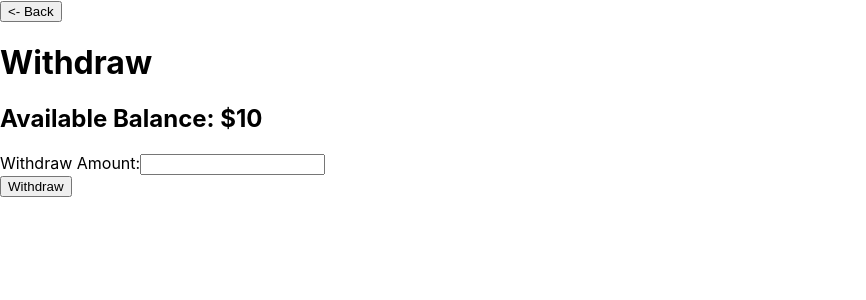
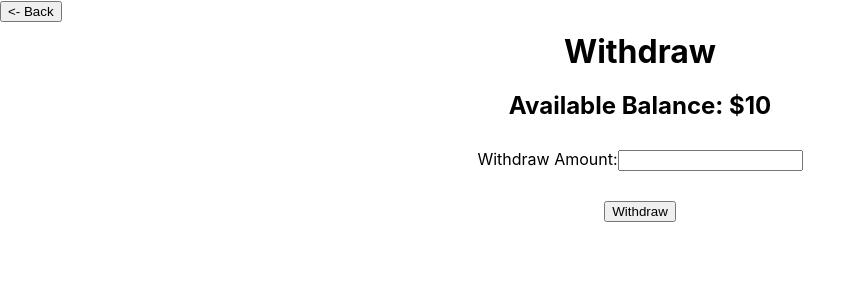
Before and after one commit to stuartdev1/cis-atm, a Next.js app in the folder client/: page /withdraw in a window 1280 px wide. Shown: the top 300 px of the page, without its empty margins (0-866 px from the left). Built offline with nearby package versions, Linux system fonts and the light colour scheme.

Commit message:
chore: stuff

```diff
--- a/client/pages/deposit.js
+++ b/client/pages/deposit.js
@@ -15,6 +15,7 @@ const deposit = () => {
       <Link href="/">
         <button>{'<- Back'}</button>
       </Link>
+      <div className="transaction-wrapper">
         <h1>Deposit</h1>
         <h2>Available Balance: {balance ? '$' + balance : 'No Money!'}</h2>
         <form>
@@ -28,6 +29,7 @@ const deposit = () => {
           />
         </form>
         <button onClick={depositMoney}> Withdraw </button>
+      </div>
     </>
   );
 };
--- a/client/pages/index.js
+++ b/client/pages/index.js
@@ -10,7 +10,7 @@ export default function Home(props) {
 
   return (
     <div>
-      <h1 className="atm-title">Welcome to the CIS ATM</h1>
+      <h1 className="atm-title">Welcome to the Bank of CIS ATM</h1>
       {!validUser && (
         <div>
           <form>
--- a/client/pages/withdraw.js
+++ b/client/pages/withdraw.js
@@ -15,6 +15,7 @@ const withdraw = (props) => {
       <Link href="/">
         <button>{'<- Back'}</button>
       </Link>
+      <div className="transaction-wrapper">
         <h1>Withdraw</h1>
         <h2>Available Balance: {balance ? '$' + balance : 'No Money!'}</h2>
         <form>
@@ -28,6 +29,7 @@ const withdraw = (props) => {
           />
         </form>
         <button onClick={withdrawMoney}> Withdraw </button>
+      </div>
     </>
   );
 };
--- a/client/styles/globals.css
+++ b/client/styles/globals.css
@@ -21,9 +21,11 @@ a {
   }
   body {
     color: white;
-    background: black;
+    background: blue;
   }
 }
+
+/* styling for landing page */
 .atm-title {
   text-align: center;
 }
@@ -41,7 +43,7 @@ a {
   flex-flow: column;
   align-items: center;
   justify-content: center;
-  border: 1px solid black;
+  border: 1px;
   height: 150px;
   width: 100%;
   align-content: center;
@@ -49,5 +51,19 @@ a {
 
 .home-link__link {
   flex: 1 auto;
-  border: 1px solid black;
+  padding-block: 2px;
+  border: 1px;
 }
+
+/* styling for withdraw page */
+.transaction-wrapper {
+  display: flex;
+  flex-flow: column;
+  width: 100%;
+  align-content: center;
+  align-items: center;
+}
+
+.transaction-wrapper * {
+  margin-block: 10px;
+}
```
Lines whose indentation alone changed are shown as unchanged.
